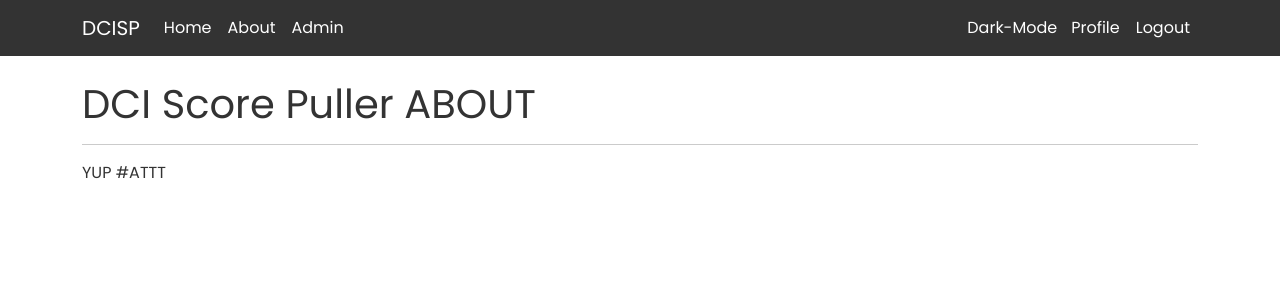
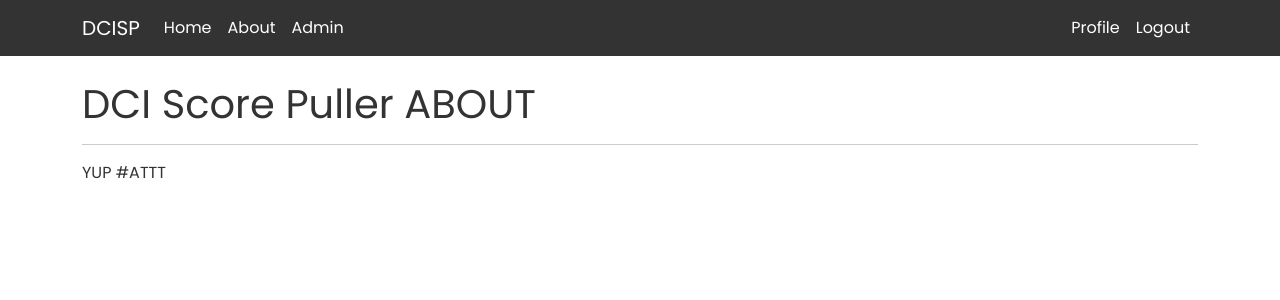
Before and after one commit to ethanlchristensen/DCIScorePuller, a Django app: page /pull/about in a window 1280 px wide. Shown: the top 300 px of the page. Run offline with Django 4.2, Linux system fonts and the light colour scheme; the visitor is signed in with stand-in values (Sample User, id 1); some libraries are stand-ins or nearby versions; some web fonts are replaced.

Commit message:
remove dark mode

```diff
--- a/DCIScorePuller/pull/templates/pull/base.html
+++ b/DCIScorePuller/pull/templates/pull/base.html
@@ -43,7 +43,7 @@
           <!-- Navbar Right Side -->
           <div class="navbar-nav">
             {% if user.is_authenticated %}
-            <button class="mode" id="mode" onclick="changeMode()">Dark-Mode</button>
+            <!--<button class="mode" id="mode" onclick="changeMode()">Dark-Mode</button>-->
             <a class="nav-item nav-link" href="{% url 'profile' %}">Profile</a>
             <a class="nav-item nav-link" href="{% url 'logout' %}">Logout</a>
             {% else %}
@@ -81,7 +81,7 @@
   <script src="https://cdn.jsdelivr.net/npm/bootstrap@5.0.2/dist/js/bootstrap.min.js"
     integrity="sha384-cVKIPhGWiC2Al4u+LWgxfKTRIcfu0JTxR+EQDz/bgldoEyl4H0zUF0QKbrJ0EcQF"
     crossorigin="anonymous"></script>
-  <script src="{% static 'pull/main.js' %}"></script>
+  <!--<script src="{% static 'pull/main.js' %}"></script>-->
 </body>
 
 </html>
```
